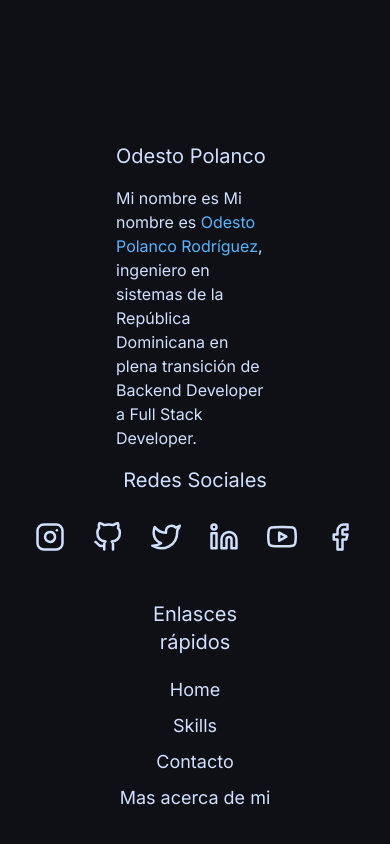
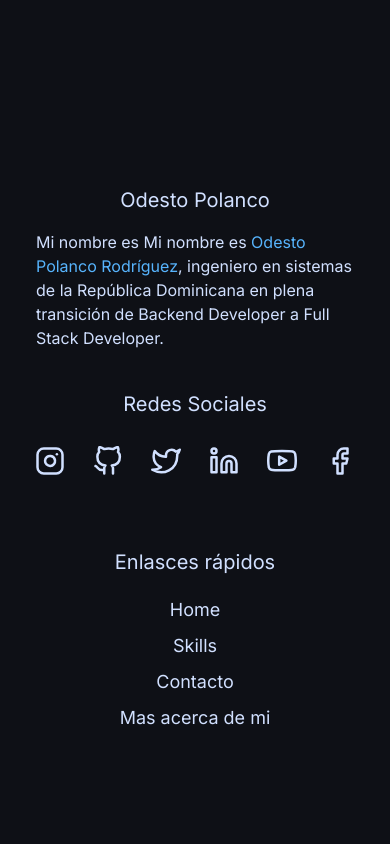
Before and after one commit to otsedo/odestopolanco.com, a Next.js app: page /acerca-de-mi in a window 390 px wide. Shown: the part 898-1742 px from the top of the page. After the commit the page ends 1670 px from the top, so only its background shows below. Built offline with nearby package versions, Linux system fonts and the light colour scheme.

Commit message:
corrgieindo footer

```diff
--- a/components/sections/Footer.tsx
+++ b/components/sections/Footer.tsx
@@ -3,14 +3,14 @@ import { socialLinks, footerLinks } from '../../lib/constants'
 
 const Footer = () => {
   return (
-    <div className='sm:flex-col m-9 md:grid md:grid-cols-3 md:justify-between px-20 '>
+    <div className='sm:flex-col m-9 md:grid md:grid-cols-3 md:justify-between md:px-20 mt-20'>
 
-      <div className='sm:mt-4 '>
-        <p className='text-xl my-4'>Odesto Polanco</p>
-        <p className='text-base my-4 max-w-md'>Mi nombre es Mi nombre es <span className='text-secondaryBlue'>Odesto Polanco Rodríguez</span>, ingeniero en sistemas de la República Dominicana en plena transición de Backend Developer a Full Stack Developer.</p>
+      <div className='sm:mt-4 sm:w-full'>
+        <p className='text-xl my-4 sm:w-full text-center'>Odesto Polanco</p>
+        <p className='text-base my-4 '>Mi nombre es Mi nombre es <span className='text-secondaryBlue'>Odesto Polanco Rodríguez</span>, ingeniero en sistemas de la República Dominicana en plena transición de Backend Developer a Full Stack Developer.</p>
       </div>
 
-      <div className='sm:my-2'>
+      <div className='sm:my-2 mt-10'>
         <h3 className='text-xl my-3 text-center'>Redes Sociales</h3>
         <div className='flex text-3xl p-4 gap-7 pb-8  justify-center'>
           {socialLinks.map((link) => (
@@ -19,7 +19,7 @@ const Footer = () => {
         </div>
       </div>
 
-      <div className='flex flex-col justify-center align-middle text-center'>
+      <div className='flex flex-col justify-center align-middle text-center mt-6'>
         <h3 className='text-xl my-4'>Enlasces rápidos</h3>
         <div className='flex flex-col text-lg'>
           {footerLinks.map((link) => (
```
